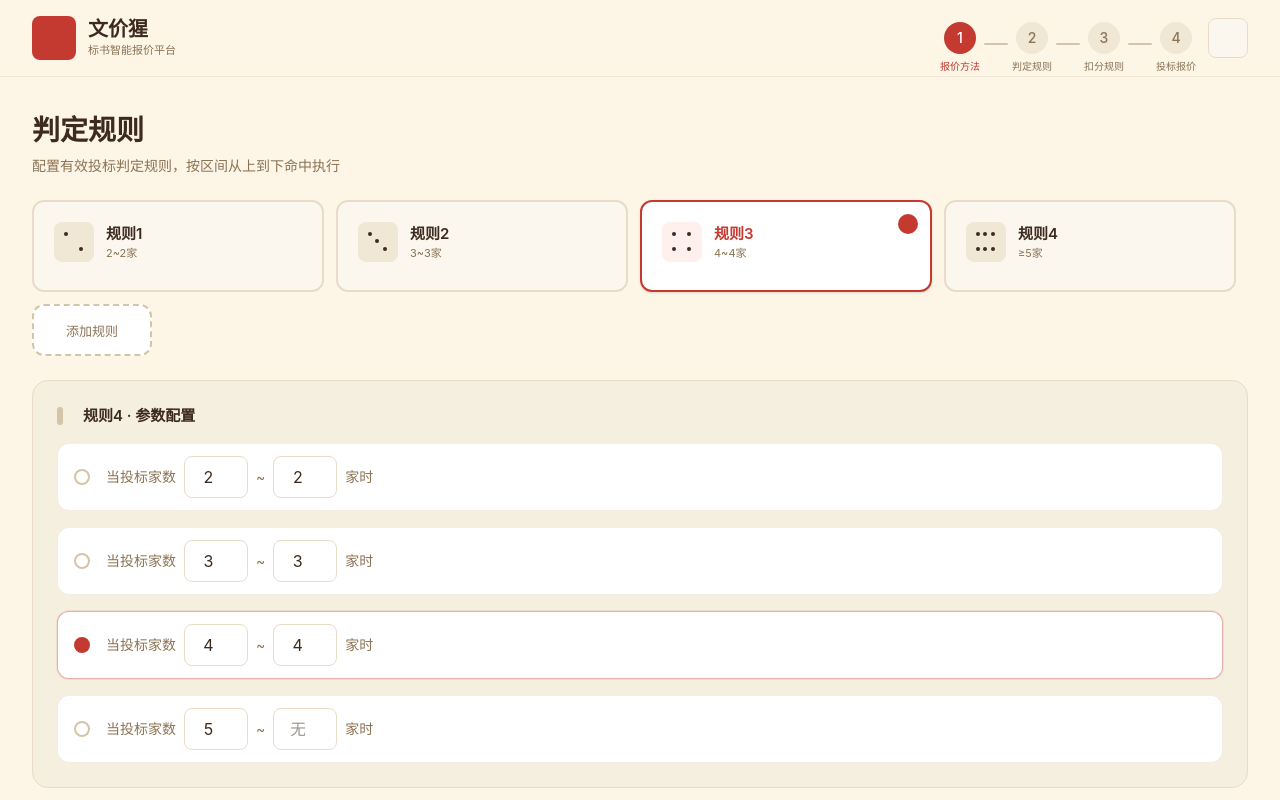
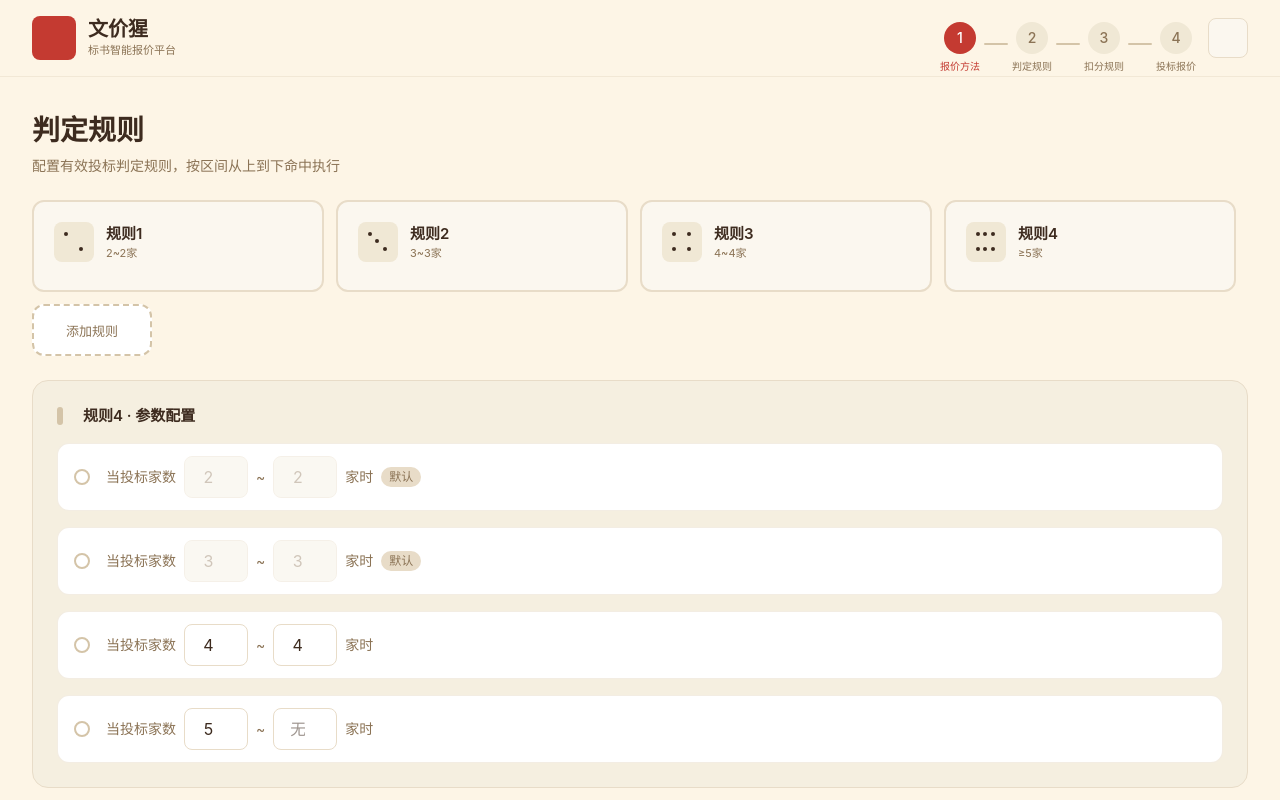
Before and after one commit to sikenali/bid-quotation, a React (Vite) app: page /step-2 in a window 1280 px wide. Shown: the top 800 px of the page. Built offline with nearby package versions, Linux system fonts and the light colour scheme.

Commit message:
feat: 规则1/2输入框灰置不可编辑，激活3家规则时随机显示前3家单位

```diff
--- a/src/components/BidInput.tsx
+++ b/src/components/BidInput.tsx
@@ -1,9 +1,9 @@
-import React, { useState } from 'react';
+import React, { useState, useMemo } from 'react';
 import { useConfigStore } from '../stores/configStore';
 import { BidUnit } from '../types';
 
 export default function BidInput() {
-  const { bidUnits, addBidUnit, updateBidUnit, removeBidUnit, clearBidUnits, randomFill, parsePrices, theme } = useConfigStore();
+  const { bidUnits, addBidUnit, updateBidUnit, removeBidUnit, clearBidUnits, randomFill, parsePrices, theme, activeRuleId, validRules } = useConfigStore();
   const [showRandomModal, setShowRandomModal] = useState(false);
   const [showParseModal, setShowParseModal] = useState(false);
   const [randomCount, setRandomCount] = useState(5);
@@ -13,6 +13,17 @@ export default function BidInput() {
   const [activeUnitId, setActiveUnitId] = useState<string | null>(null);
 
   const isDark = theme === 'dark';
+
+  // 根据激活规则决定显示哪些单位：规则覆盖3家时随机打乱取前3家
+  const displayUnits = useMemo(() => {
+    const activeRule = validRules.find(r => r.id === activeRuleId);
+    if (!activeRule) return bidUnits;
+    if (activeRule.minCount <= 3 && activeRule.maxCount >= 3 && bidUnits.length >= 3) {
+      const shuffled = [...bidUnits].sort(() => Math.random() - 0.5);
+      return shuffled.slice(0, 3);
+    }
+    return bidUnits;
+  }, [bidUnits, activeRuleId, validRules]);
 
   const handleAdd = () => {
     addBidUnit('', 0);
@@ -28,7 +39,7 @@ export default function BidInput() {
     <div className="space-y-6">
       {/* 投标单位标签横排 */}
       <div className="flex flex-wrap gap-3">
-        {bidUnits.map((unit) => (
+        {displayUnits.map((unit) => (
           <button
             key={unit.id}
             onClick={() => setActiveUnitId(unit.id === activeUnitId ? null : unit.id)}
@@ -71,17 +82,17 @@ export default function BidInput() {
         <div className="flex items-center gap-5 mb-4">
           <div className={`w-1.5 h-4.5 rounded-[3px] flex-shrink-0 ${isDark ? 'bg-[#A89880]' : 'bg-[#D4C4A8]'}`} />
           <h3 className={`font-semibold text-[15px] ${isDark ? 'text-[#E8E0D0]' : 'text-text'}`}>
-            {bidUnits.length > 0
+            {displayUnits.length > 0
               ? `${activeUnitId ? (bidUnits.find(u => u.id === activeUnitId)?.name || '单位') : '全部'} · 编辑`
               : '投标单位列表'}
           </h3>
         </div>
 
-        {bidUnits.length === 0 ? (
+        {displayUnits.length === 0 ? (
           <p className={`text-center py-8 ${isDark ? 'text-[#A89880]' : 'text-text-secondary'}`}>暂无投标单位，点击上方的「添加单位」按钮开始录入</p>
         ) : (
           <div className="space-y-3">
-            {bidUnits.map((unit) => (
+            {displayUnits.map((unit) => (
               <div
                 key={unit.id}
                 className={`flex items-center gap-3 p-4 rounded-xl border transition-colors ${
--- a/src/components/RuleManager.tsx
+++ b/src/components/RuleManager.tsx
@@ -1,4 +1,4 @@
-import React, { useState } from 'react';
+import React from 'react';
 import { useConfigStore } from '../stores/configStore';
 import { ValidRule } from '../types';
 
@@ -23,14 +23,8 @@ function DiceDots({ count }: { count: number }) {
 }
 
 export default function RuleManager() {
-  const { validRules, addValidRule, removeValidRule, updateValidRule, theme } = useConfigStore();
+  const { validRules, addValidRule, removeValidRule, updateValidRule, theme, activeRuleId, setActiveRuleId } = useConfigStore();
   const isDark = theme === 'dark';
-  const [activeRuleId, setActiveRuleId] = useState<string | null>(
-    () => {
-      const rules = useConfigStore.getState().validRules;
-      return rules.find(r => r.minCount === 4 && r.maxCount === 4)?.id || rules[0]?.id || null;
-    }
-  );
 
   const lastRule = validRules[validRules.length - 1];
   const isCappedRange = lastRule ? lastRule.maxCount === -1 && lastRule.minCount >= 7 : false;
@@ -121,11 +115,12 @@ export default function RuleManager() {
         {validRules.length === 0 ? (
           <p className={`text-center py-8 ${isDark ? 'text-[#A89880]' : 'text-text-secondary'}`}>暂无规则，点击上方按钮添加</p>
         ) : (
-          validRules.map((rule) => (
+          validRules.map((rule, index) => (
             <RuleRow
               key={rule.id}
               rule={rule}
               isActive={rule.id === activeRuleId}
+              isLocked={index < 2}
               isDark={isDark}
               onSelect={() => setActiveRuleId(rule.id)}
               onUpdate={(updates) => updateValidRule(rule.id, updates)}
@@ -141,6 +136,7 @@ export default function RuleManager() {
 function RuleRow({
   rule,
   isActive,
+  isLocked,
   isDark,
   onSelect,
   onUpdate,
@@ -148,6 +144,7 @@ function RuleRow({
 }: {
   rule: ValidRule;
   isActive: boolean;
+  isLocked: boolean;
   isDark: boolean;
   onSelect: () => void;
   onUpdate: (updates: Partial<ValidRule>) => void;
@@ -172,18 +169,21 @@ function RuleRow({
           <input
             type="number"
             value={rule.minCount}
+            disabled={isLocked}
             onChange={(e) => onUpdate({ minCount: parseInt(e.target.value) || 0 })}
-            className={`input-field w-16 text-center ${isDark ? 'bg-[#1A1A1A] border-[#3A3A3A] text-[#E8E0D0]' : ''}`}
+            className={`input-field w-16 text-center ${isDark ? 'bg-[#1A1A1A] border-[#3A3A3A] text-[#E8E0D0]' : ''} ${isLocked ? 'opacity-40 cursor-not-allowed bg-[#F5EFE0] text-text-secondary' : ''}`}
           />
           <span className={`text-sm ${isDark ? 'text-[#A89880]' : 'text-text-secondary'}`}>~</span>
           <input
             type="number"
             value={isCapped ? 10 : (rule.maxCount === -1 ? '' : rule.maxCount)}
             onChange={(e) => onUpdate({ maxCount: e.target.value ? parseInt(e.target.value) : -1 })}
-            className={`input-field w-16 text-center ${isDark ? 'bg-[#1A1A1A] border-[#3A3A3A] text-[#E8E0D0]' : ''}`}
+            className={`input-field w-16 text-center ${isDark ? 'bg-[#1A1A1A] border-[#3A3A3A] text-[#E8E0D0]' : ''} ${isLocked ? 'opacity-40 cursor-not-allowed bg-[#F5EFE0] text-text-secondary' : ''}`}
             placeholder={isCapped ? '10' : '无限'}
+            disabled={isLocked}
           />
           <span className={`text-sm ${isDark ? 'text-[#A89880]' : 'text-text-secondary'}`}>家时</span>
+          {isLocked && <span className="text-xs px-2 py-0.5 rounded-full bg-[#E8DCC8] text-text-secondary">默认</span>}
           {isCapped && <span className={`text-xs px-2 py-0.5 rounded-full ${isDark ? 'bg-[#C43A31]/20 text-[#C43A31]' : 'bg-[#FFF0ED] text-[#C43A31]'}`}>上限10</span>}
         </div>
         <div className="ml-auto">
--- a/src/stores/configStore.ts
+++ b/src/stores/configStore.ts
@@ -8,6 +8,7 @@ interface ConfigState extends BidConfig {
   calculationResult: CalcResult | null;
   currentStep: number;
   exportFormat: 'csv' | 'md';
+  activeRuleId: string | null;
 
   setCurrentStep: (step: number) => void;
   setAlgorithm: (algorithm: Algorithm) => void;
@@ -35,6 +36,7 @@ interface ConfigState extends BidConfig {
   parsePrices: (text: string) => void;
   setTheme: (theme: 'light' | 'dark') => void;
   setExportFormat: (format: 'csv' | 'md') => void;
+  setActiveRuleId: (id: string | null) => void;
   setApiKey: (key: string) => void;
   setApiEndpoint: (endpoint: string) => void;
   loadTemplate: (templateId: string) => void;
@@ -87,6 +89,7 @@ export const useConfigStore = create<ConfigState>()(
       exportFormat: 'csv' as const,
       currentStep: 1,
       calculationResult: null,
+      activeRuleId: null,
       apiKey: undefined,
       apiEndpoint: 'https://api.deepseek.com/v1',
 
@@ -157,6 +160,7 @@ export const useConfigStore = create<ConfigState>()(
       },
       setTheme: (theme) => set({ theme }),
       setExportFormat: (exportFormat) => set({ exportFormat }),
+      setActiveRuleId: (activeRuleId) => set({ activeRuleId }),
       setApiKey: (apiKey) => set({ apiKey }),
       setApiEndpoint: (apiEndpoint) => set({ apiEndpoint }),
       loadTemplate: (templateId) => {
@@ -248,14 +252,15 @@ export const useConfigStore = create<ConfigState>()(
           maxPrice: d.maxPrice,
           customBasePrice: d.customBasePrice,
            validRules: [...defaultValidRules],
-          deduction: d.deduction,
-          bidUnits: [
-            { id: 'default-1', name: '单位A', price: 0, isValid: true },
-            { id: 'default-2', name: '单位B', price: 0, isValid: true },
-            { id: 'default-3', name: '单位C', price: 0, isValid: true },
-            { id: 'default-4', name: '单位D', price: 0, isValid: true },
-          ],
-          currentStep: 1,
+           deduction: d.deduction,
+           bidUnits: [
+             { id: 'default-1', name: '武汉锂钠氪锶科技有限公司', price: 0, isValid: true },
+             { id: 'default-2', name: '武汉懒猫微服科技有限公司', price: 0, isValid: true },
+             { id: 'default-3', name: '武汉铀锂氪锶科技合伙企业（有限合伙）', price: 0, isValid: true },
+             { id: 'default-4', name: '广西锂钠氪锶软件科技有限公司', price: 0, isValid: true },
+           ],
+           activeRuleId: null,
+           currentStep: 1,
           calculationResult: null,
         });
       },
```
